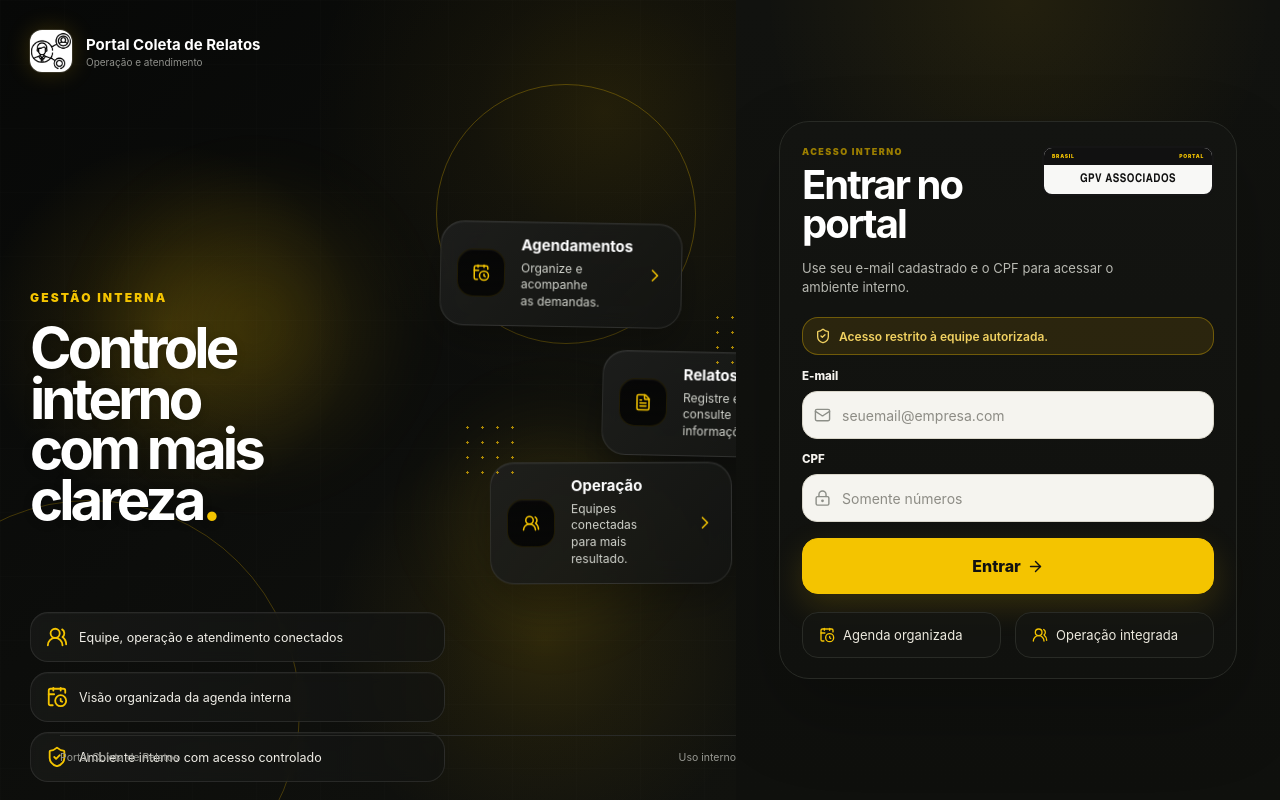
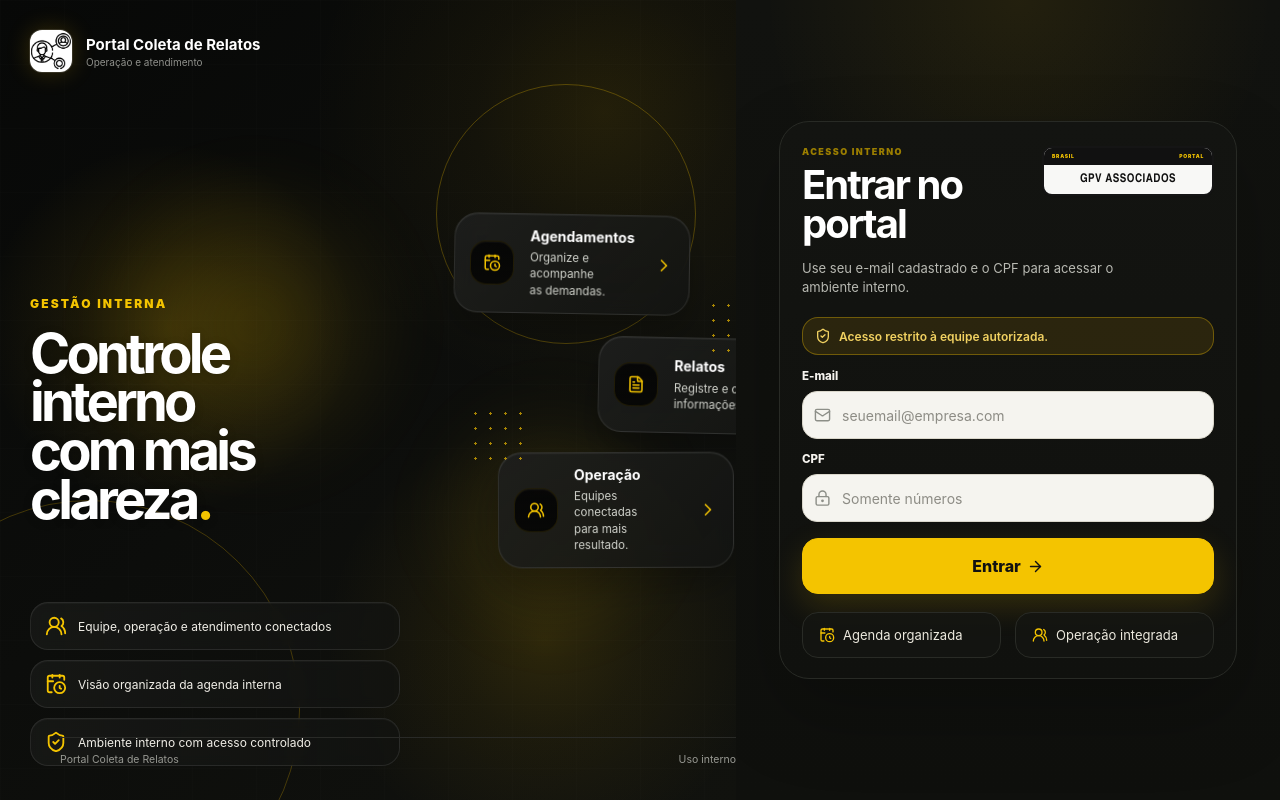
Before and after one commit to pedrohenriquefsdev-never-give-up/Coleta-de-Relatos-Agendamento, a Next.js app: page /login in a window 1280 px wide. Built offline with nearby package versions, Linux system fonts and the light colour scheme; no server answers.

Commit message:
Add files via upload

```diff
--- a/app/globals.css
+++ b/app/globals.css
@@ -1229,3 +1229,102 @@
   .cluster-b{top:150px!important;left:82px!important}
   .cluster-c{top:226px!important;left:388px!important}
 }
+
+/* V1.17 final balance pass */
+.v18-feature-stack{
+  width:390px!important;
+  max-width:390px!important;
+  bottom:38px!important;
+  gap:12px!important;
+}
+.v18-feature-stack>div{
+  padding:13px 15px!important;
+  border-radius:18px!important;
+}
+.v18-feature-stack>div span{
+  font-size:12.5px!important;
+}
+.v17-footer{
+  bottom:10px!important;
+}
+
+.v18-microcards{
+  min-height:340px!important;
+}
+.v18-microcard{
+  width:250px!important;
+  min-height:102px!important;
+  padding:15px 16px!important;
+}
+.v18-microcard strong{font-size:15px!important}
+.v18-microcard small{font-size:12px!important;line-height:1.4!important}
+.v18-microcard .micro-icon{
+  width:46px!important;
+  height:46px!important;
+}
+.v18-microcard.card-a{
+  top:-58px!important;
+  left:84px!important;
+}
+.v18-microcard.card-b{
+  top:74px!important;
+  left:238px!important;
+}
+.v18-microcard.card-c{
+  top:198px!important;
+  left:132px!important;
+}
+.cluster-a{top:28px!important;left:352px!important}
+.cluster-b{top:146px!important;left:96px!important}
+.cluster-c{top:230px!important;left:402px!important}
+
+@media(max-height:820px) and (min-width:981px){
+  .v18-hero-grid{
+    margin-top:40px!important;
+  }
+  .v18-copy-block h1{
+    font-size:clamp(50px,4.25vw,60px)!important;
+    max-width:430px!important;
+  }
+  .v18-feature-stack{
+    width:370px!important;
+    max-width:370px!important;
+    bottom:34px!important;
+    gap:10px!important;
+  }
+  .v18-feature-stack>div{
+    padding:12px 14px!important;
+  }
+  .v18-feature-stack>div span{
+    font-size:12px!important;
+  }
+  .v18-microcards{
+    min-height:308px!important;
+  }
+  .v18-microcard{
+    width:236px!important;
+    min-height:96px!important;
+    padding:14px 15px!important;
+  }
+  .v18-microcard strong{font-size:14px!important}
+  .v18-microcard small{font-size:11.5px!important}
+  .v18-microcard .micro-icon{
+    width:44px!important;
+    height:44px!important;
+  }
+  .v18-microcard.card-a{
+    top:-62px!important;
+    left:76px!important;
+  }
+  .v18-microcard.card-b{
+    top:62px!important;
+    left:220px!important;
+  }
+  .v18-microcard.card-c{
+    top:176px!important;
+    left:120px!important;
+  }
+  .cluster-a{top:22px!important;left:328px!important}
+  .cluster-b{top:130px!important;left:90px!important}
+  .cluster-c{top:206px!important;left:374px!important}
+}
--- a/package.json
+++ b/package.json
@@ -1,6 +1,6 @@
 {
   "name": "portal-coleta-relatos",
-  "version": "1.16.0",
+  "version": "1.17.0",
   "private": true,
   "scripts": {
     "dev": "next dev",
```
